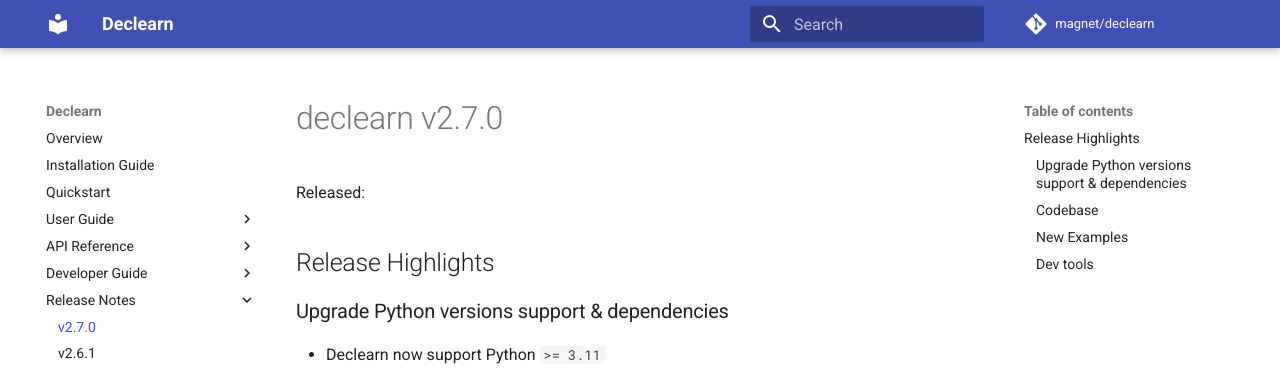
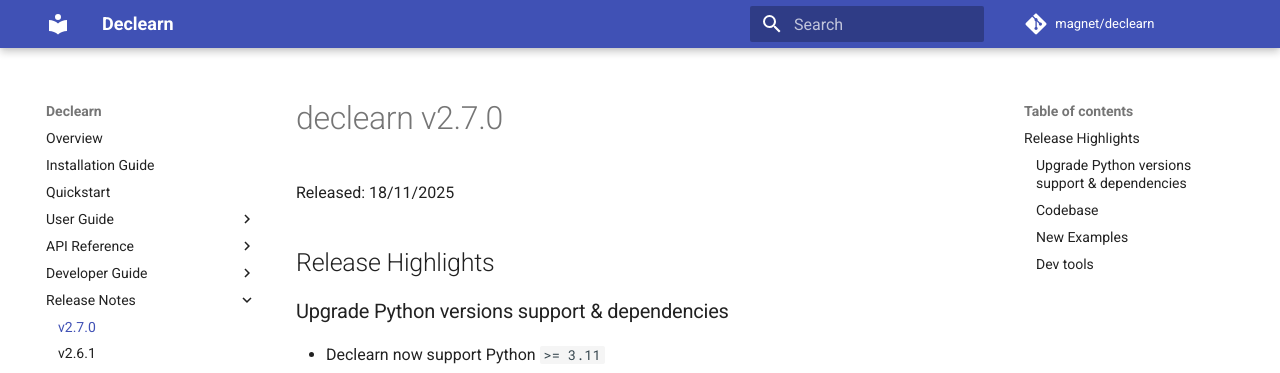
Before and after one commit to DecLearn/declearn, an MkDocs documentation site: the page built from docs/release-notes/v2.7.0.md, in a window 1280 px wide and 900 px high. Shown: the top 373 px of the window. Built offline with MkDocs 1.6.1 and Material for MkDocs 9.7.7, drawn with Linux system fonts in a browser that asks for light colours; the version menu is left out.

Commit message:
add 2.7 release date

```diff
--- a/docs/release-notes/v2.7.0.md
+++ b/docs/release-notes/v2.7.0.md
@@ -1,6 +1,6 @@
 # declearn v2.7.0
 
-Released:
+Released: 18/11/2025
 
 ## Release Highlights
 
```
